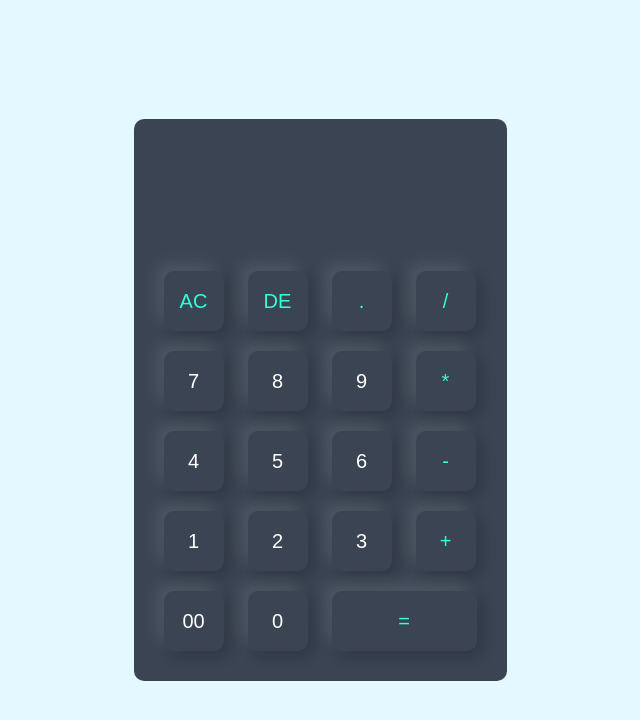
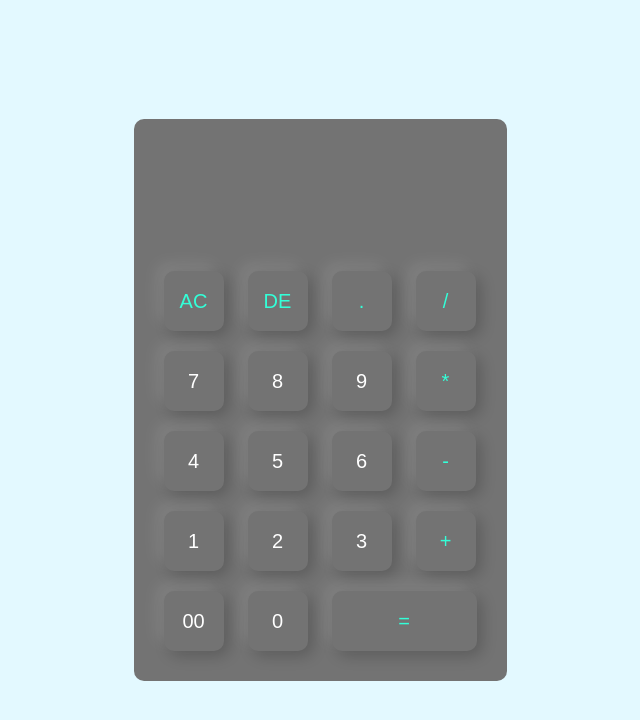
Before and after one commit to ankitraj061/Calculator, a plain HTML site: page index.html in a window 1280 px wide. Shown: the whole page, without its empty margins (320-960 px from the left). Drawn offline with Linux system fonts and the light colour scheme.

Commit message:
Update style.css

```diff
--- a/style.css
+++ b/style.css
@@ -27,7 +27,7 @@ body{
     margin: 10px;
 }
 .container .calculator{
-    background: #3a4452;
+    background: #737373;
     padding: 20px;
     border-radius: 10px;
 }
```
